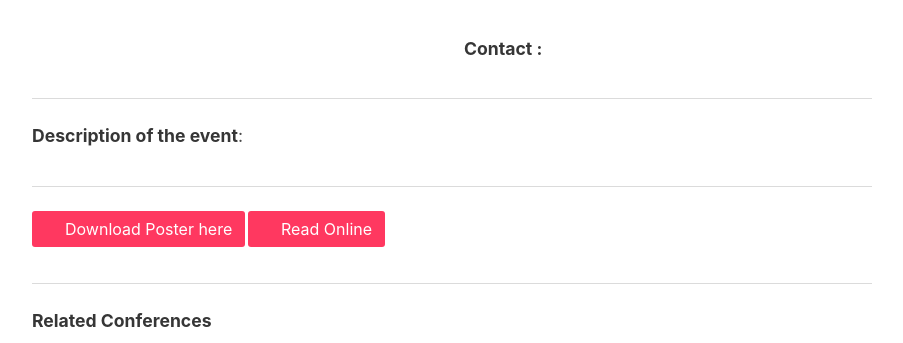
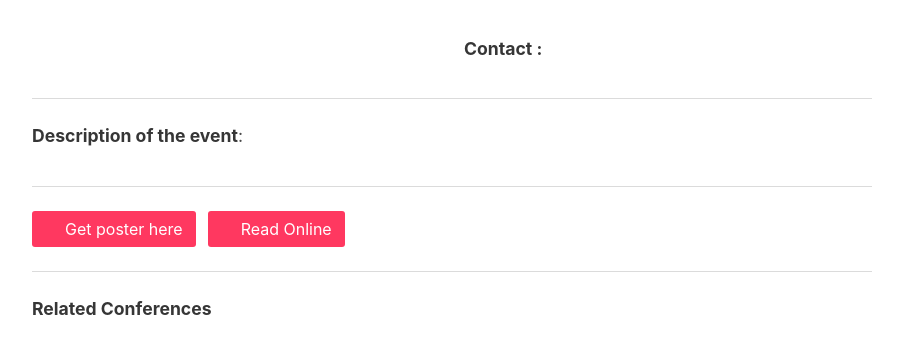
Before and after one commit to darkcumulus/research-conference, a Django app: template conferences/templates/conferences/conference.html in a window 1280 px wide. Shown: the part 445-788 px from the top of the page, without its empty margins (332-1235 px from the left). Run offline with Django 3.2, Linux system fonts and the light colour scheme; the template is opened without the code that fills it, so the values that code supplies are empty; parts of the project's set-up code (start-up, migrations or seed data) failed here and were passed over; some libraries are stand-ins or nearby versions; some web fonts are replaced.

Commit message:
fix UI bug, on  get poster and read online buttons

```diff
--- a/conferences/templates/conferences/conference.html
+++ b/conferences/templates/conferences/conference.html
@@ -59,25 +59,27 @@
                             <p>
                               {{object.description|markdownify|safe}}
                             </p>
-
                         </div>
                       </article>
                       <hr>
-                      <div class="columns ">
-                        <div class="column is-one-quarter">
-                          <a href="{{object.download_url}}" class="button is-danger">
-                          <span class="icon is-small">
+
+                  <div class="field is-grouped">
+                    <p class="control">
+                      <a href="{{object.download_url}}" class="button is-danger">
+                        <span class="icon is-small">
                           <i class="fa fa-download">
-                          </i></span><span>Download Poster here</span></a>
-                        </div>
-                        <div class="column">
-                          <a href="{{ object.poster_file_url}}" target="_blank" class="button is-danger">
-                          <span class="icon is-small">
+                          </i></span><span>Get poster here</span>
+                      </a>
+                    </p>
+                    <p class="control">
+                      <a href="{{ object.poster_file_url}}" target="_blank" class="button is-danger">
+                        <span class="icon is-small">
                           <i class="fa fa-book">
                           </i></span>
-                          <span>Read Online</span></a>
-                        </div>
-                      </div>
+                          <span>Read Online</span>
+                    </a>
+                    </p>
+                  </div>
                     <hr>
                     <strong><p class="sizeup">Related Conferences</p></strong><br>
                     <div class="columns">
```
